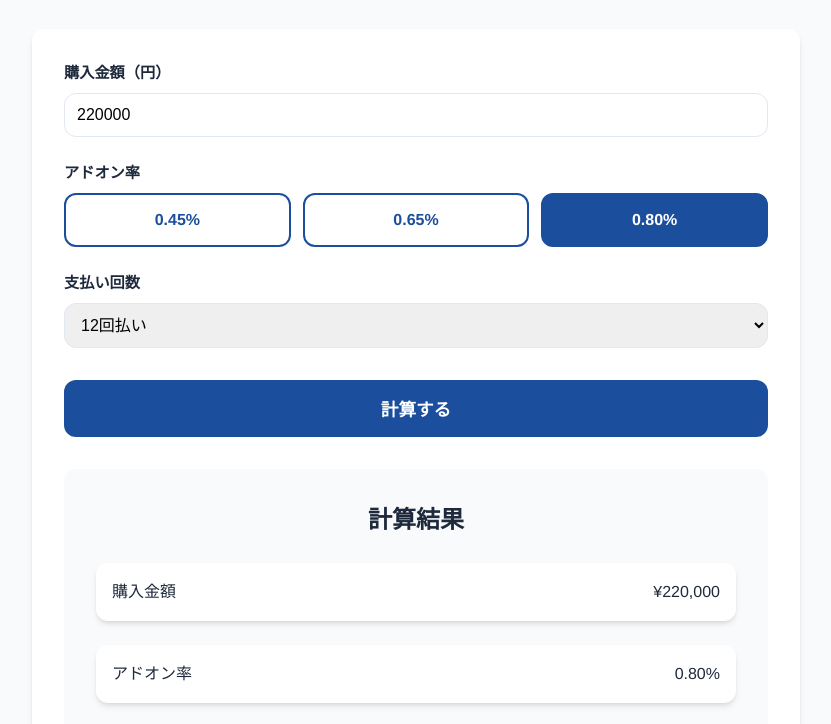
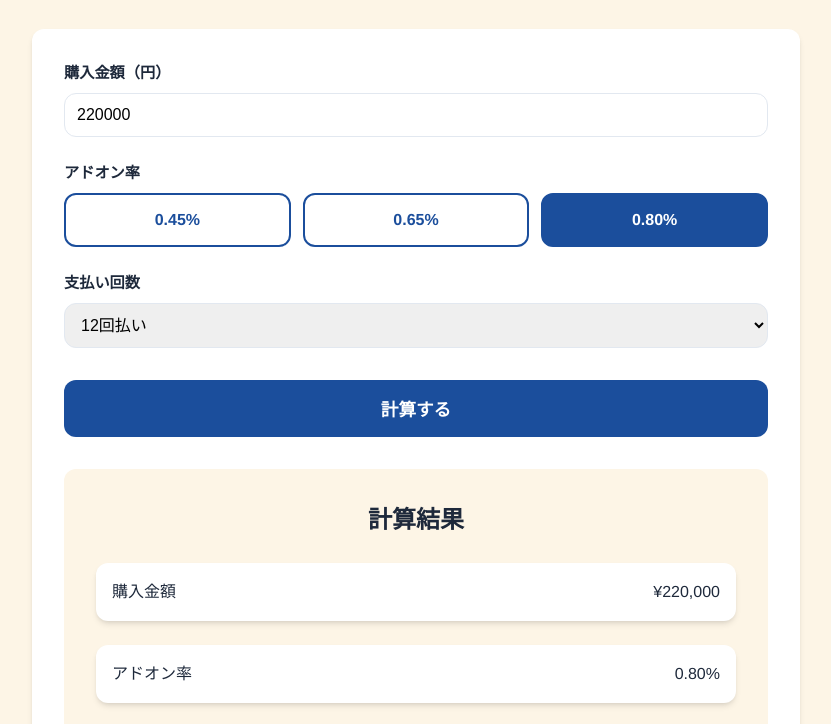
Before and after one commit to kayaka1130-cell/finetech-credit-calculator, a plain HTML site: page index.html in a window 1280 px wide. Shown: the part 234-958 px from the top of the page, without its empty margins (224-1055 px from the left). Drawn offline with Linux system fonts and the light colour scheme.

Commit message:
Update index.html

```diff
--- a/index.html
+++ b/index.html
@@ -8,7 +8,7 @@
         :root {
             --finetech-blue-dark: #1B4E9C;
             --finetech-blue-light: #38A8E0;
-            --background-color: #f8fafc;
+            --background-color: #FDF5E6;
             --card-background: #ffffff;
             --text-primary: #1e293b;
             --text-secondary: #64748b;
```
